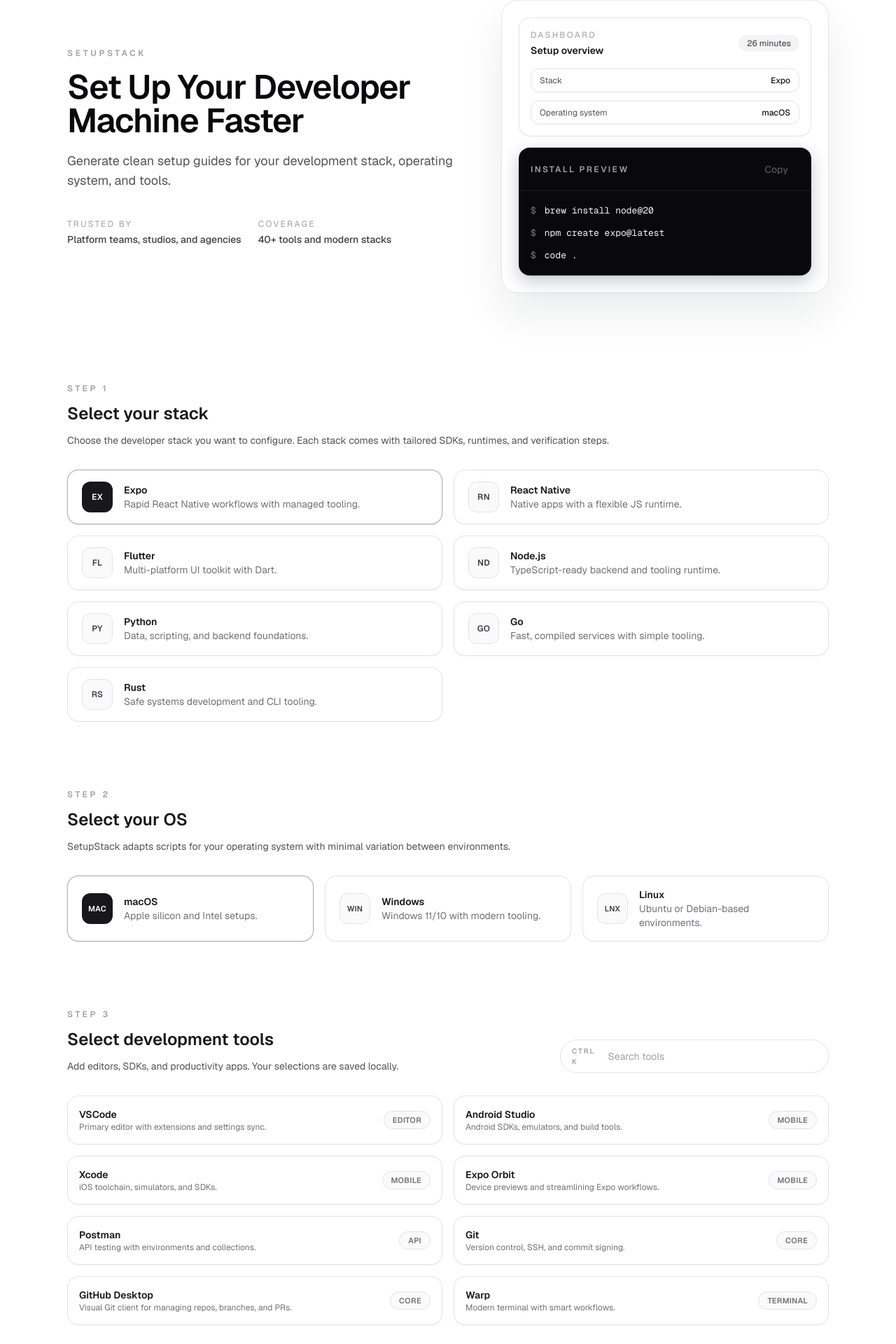
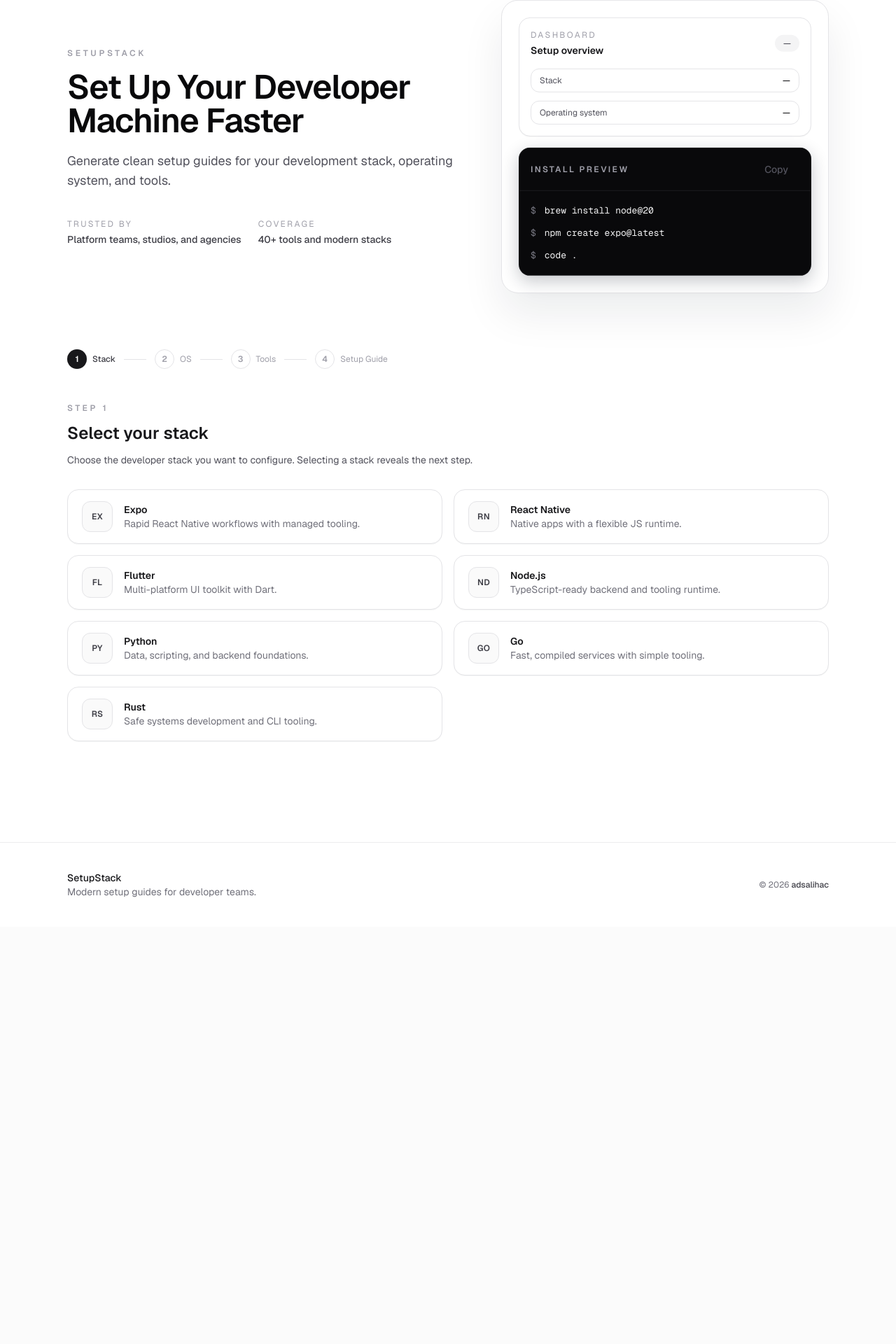
Before and after one commit to adsalihac/setupstack, a Next.js app: page / in a window 1280 px wide. Shown: the part 135-2055 px from the top of the page at 70% size. After the commit the page ends 1459 px from the top, so only its background shows below. Built offline with nearby package versions, Linux system fonts and the light colour scheme.

Commit message:
feat: refactor Home component to improve state management and add animation transitions

```diff
--- a/src/app/page.tsx
+++ b/src/app/page.tsx
@@ -1,7 +1,7 @@
 "use client";
 
-import { useEffect, useMemo, useRef, useState } from "react";
-import { motion } from "framer-motion";
+import { useMemo, useRef, useState } from "react";
+import { motion, AnimatePresence } from "framer-motion";
 import { Button } from "@/components/Button";
 import { Card } from "@/components/Card";
 import { CommandBlock } from "@/components/CommandBlock";
@@ -13,7 +13,6 @@
 import { SetupSection } from "@/components/SetupSection";
 import { StackCard } from "@/components/StackCard";
 import { ToolCard } from "@/components/ToolCard";
-import { useLocalStorage } from "@/hooks/useLocalStorage";
 import {
   operatingSystems,
   stackToolMap,
@@ -30,56 +29,53 @@
   sumEstimates,
 } from "@/lib/utils";
 
+const fadeUp = {
+  initial: { opacity: 0, y: 16 },
+  animate: { opacity: 1, y: 0 },
+  exit: { opacity: 0, y: -8 },
+  transition: { duration: 0.25, ease: "easeOut" as const },
+};
+
 export default function Home() {
-  const { value: selectedStackId, setValue: setSelectedStackId } =
-    useLocalStorage("setupstack.stack", stacks[0].id);
-  const { value: selectedOS, setValue: setSelectedOS } = useLocalStorage<OSId>(
-    "setupstack.os",
-    "macos"
-  );
-  const { value: selectedTools, setValue: setSelectedTools } =
-    useLocalStorage<ToolId[]>("setupstack.tools", []);
-  const { value: completedSteps, setValue: setCompletedSteps } =
-    useLocalStorage<string[]>("setupstack.progress", []);
-
+  const [currentStep, setCurrentStep] = useState<1 | 2 | 3>(1);
+  const [selectedStackId, setSelectedStackId] = useState<StackId | null>(null);
+  const [selectedOS, setSelectedOS] = useState<OSId | null>(null);
+  const [selectedTools, setSelectedTools] = useState<ToolId[]>([]);
+  const [completedSteps, setCompletedSteps] = useState<string[]>([]);
   const [search, setSearch] = useState("");
-  const [installOS, setInstallOS] = useState<OSId>(selectedOS);
+  const [installOS, setInstallOS] = useState<OSId>("macos");
   const searchRef = useRef<HTMLInputElement | null>(null);
 
-  const stack = stacks.find((item) => item.id === selectedStackId) ?? stacks[0];
-  const os =
-    operatingSystems.find((item) => item.id === selectedOS) ??
-    operatingSystems[0];
+  const stack = stacks.find((s) => s.id === selectedStackId) ?? null;
+  const os = operatingSystems.find((o) => o.id === selectedOS) ?? null;
 
   const stackTools = useMemo(
-    () => stackToolMap[stack.id].map((id) => toolLookup[id]),
-    [stack.id]
+    () => (stack ? stackToolMap[stack.id].map((id) => toolLookup[id]) : []),
+    [stack]
   );
 
   const filteredTools = useMemo(() => {
     if (!search.trim()) return stackTools;
-    const query = search.toLowerCase();
+    const q = search.toLowerCase();
     return stackTools.filter(
-      (tool) =>
-        tool.name.toLowerCase().includes(query) ||
-        tool.description.toLowerCase().includes(query) ||
-        tool.category.toLowerCase().includes(query)
+      (t) =>
+        t.name.toLowerCase().includes(q) ||
+        t.description.toLowerCase().includes(q) ||
+        t.category.toLowerCase().includes(q)
     );
   }, [search, stackTools]);
 
   const selectedToolObjects = useMemo(
-    () => stackTools.filter((tool) => selectedTools.includes(tool.id)),
+    () => stackTools.filter((t) => selectedTools.includes(t.id)),
     [selectedTools, stackTools]
   );
 
   const setupSections = useMemo(
     () =>
-      buildSetupSections({
-        stack,
-        osId: os.id,
-        tools: selectedToolObjects,
-      }),
-    [os.id, selectedToolObjects, stack]
+      stack && os
+        ? buildSetupSections({ stack, osId: os.id, tools: selectedToolObjects })
+        : [],
+    [os, selectedToolObjects, stack]
   );
 
   const installScripts = useMemo(
@@ -88,54 +84,51 @@
   );
 
   const estimatedTime = useMemo(() => {
+    if (!stack || !os) return "—";
     const base = getBaseEstimate(os.id);
     return formatMinutes(sumEstimates(stack, selectedToolObjects, base));
-  }, [os.id, selectedToolObjects, stack]);
+  }, [os, selectedToolObjects, stack]);
+
+  const handleSelectStack = (id: StackId) => {
+    setSelectedStackId(id);
+    setSelectedOS(null);
+    setSelectedTools([]);
+    setCompletedSteps([]);
+    setSearch("");
+    setCurrentStep(2);
+  };
+
+  const handleSelectOS = (id: OSId) => {
+    setSelectedOS(id);
+    setInstallOS(id);
+    setSelectedTools([]);
+    setCompletedSteps([]);
+    setCurrentStep(3);
+  };
 
   const toggleTool = (toolId: ToolId) => {
-    setSelectedTools((current) =>
-      current.includes(toolId)
-        ? current.filter((id) => id !== toolId)
-        : [...current, toolId]
+    setSelectedTools((prev) =>
+      prev.includes(toolId) ? prev.filter((id) => id !== toolId) : [...prev, toolId]
     );
   };
 
-  const handleSelectStack = (id: StackId) => {
-    if (id === stack.id) return;
-    setSelectedStackId(id);
+  const handleReset = () => {
+    setCurrentStep(1);
+    setSelectedStackId(null);
+    setSelectedOS(null);
     setSelectedTools([]);
     setCompletedSteps([]);
     setSearch("");
   };
 
-  const handleSelectOS = (id: OSId) => {
-    setSelectedOS(id);
-    setInstallOS(id);
-  };
-
   const toggleStep = (stepId: string) => {
-    setCompletedSteps((current) =>
-      current.includes(stepId)
-        ? current.filter((id) => id !== stepId)
-        : [...current, stepId]
+    setCompletedSteps((prev) =>
+      prev.includes(stepId) ? prev.filter((id) => id !== stepId) : [...prev, stepId]
     );
   };
 
-  useEffect(() => {
-    const handleShortcut = (event: KeyboardEvent) => {
-      if (
-        (event.metaKey || event.ctrlKey) &&
-        event.key.toLowerCase() === "k"
-      ) {
-        event.preventDefault();
-        searchRef.current?.focus();
-      }
-    };
-    window.addEventListener("keydown", handleShortcut);
-    return () => window.removeEventListener("keydown", handleShortcut);
-  }, []);
-
   const handleExport = (type: "markdown" | "pdf") => {
+    if (!stack || !os) return;
     if (type === "pdf") {
       window.print();
       return;
@@ -160,6 +153,8 @@
     <div className="min-h-screen bg-white">
       <Navbar />
       <main className="mx-auto flex w-full max-w-6xl flex-1 flex-col px-6 pb-24 lg:px-8">
+
+        {/* Hero */}
         <section className="relative pb-20 pt-16">
           <div className="absolute inset-0 -z-10 bg-[radial-gradient(circle_at_top,#f4f4f5,transparent_60%)]" />
           <div className="grid gap-12 lg:grid-cols-[1.1fr_0.9fr] lg:items-center">
@@ -176,20 +171,12 @@
               </p>
               <div className="mt-10 flex flex-wrap gap-6 text-sm text-zinc-500">
                 <div>
-                  <p className="text-xs uppercase tracking-[0.2em] text-zinc-400">
-                    Trusted by
-                  </p>
-                  <p className="mt-1 font-medium text-zinc-700">
-                    Platform teams, studios, and agencies
-                  </p>
+                  <p className="text-xs uppercase tracking-[0.2em] text-zinc-400">Trusted by</p>
+                  <p className="mt-1 font-medium text-zinc-700">Platform teams, studios, and agencies</p>
                 </div>
                 <div>
-                  <p className="text-xs uppercase tracking-[0.2em] text-zinc-400">
-                    Coverage
-                  </p>
-                  <p className="mt-1 font-medium text-zinc-700">
-                    40+ tools and modern stacks
-                  </p>
+                  <p className="text-xs uppercase tracking-[0.2em] text-zinc-400">Coverage</p>
+                  <p className="mt-1 font-medium text-zinc-700">40+ tools and modern stacks</p>
                 </div>
               </div>
             </div>
@@ -202,12 +189,8 @@
                 <Card className="p-4">
                   <div className="flex items-center justify-between">
                     <div>
-                      <p className="text-xs uppercase tracking-[0.2em] text-zinc-400">
-                        Dashboard
-                      </p>
-                      <p className="mt-1 text-sm font-semibold text-zinc-900">
-                        Setup overview
-                      </p>
+                      <p className="text-xs uppercase tracking-[0.2em] text-zinc-400">Dashboard</p>
+                      <p className="mt-1 text-sm font-semibold text-zinc-900">Setup overview</p>
                     </div>
                     <span className="rounded-full bg-zinc-100 px-3 py-1 text-xs font-medium text-zinc-600">
                       {estimatedTime}
@@ -216,38 +199,75 @@
                   <div className="mt-4 grid gap-3">
                     <div className="flex items-center justify-between rounded-xl border border-zinc-200 px-3 py-2 text-xs text-zinc-600">
                       <span>Stack</span>
-                      <span className="font-medium text-zinc-900">{stack.name}</span>
+                      <span className="font-medium text-zinc-900">{stack?.name ?? "—"}</span>
                     </div>
                     <div className="flex items-center justify-between rounded-xl border border-zinc-200 px-3 py-2 text-xs text-zinc-600">
                       <span>Operating system</span>
-                      <span className="font-medium text-zinc-900">{os.name}</span>
+                      <span className="font-medium text-zinc-900">{os?.name ?? "—"}</span>
                     </div>
                   </div>
                 </Card>
                 <CommandBlock
                   label="Install preview"
-                  commands={[
-                    "brew install node@20",
-                    "npm create expo@latest",
-                    "code .",
-                  ]}
+                  commands={["brew install node@20", "npm create expo@latest", "code ."]}
                 />
               </div>
             </motion.div>
           </div>
         </section>
 
-        <section id="stacks" className="scroll-mt-24 py-12">
+        {/* Step progress bar */}
+        <div className="mb-12 flex items-center gap-2">
+          {([1, 2, 3, 4] as const).map((step) => {
+            const reached = step <= 3 ? currentStep >= step : currentStep >= 3 && selectedTools.length > 0;
+            return (
+              <div key={step} className="flex items-center gap-2">
+                <div
+                  className={`flex h-7 w-7 items-center justify-center rounded-full text-xs font-semibold transition-colors ${
+                    reached
+                      ? "bg-zinc-900 text-white"
+                      : "border border-zinc-200 text-zinc-400"
+                  }`}
+                >
+                  {step}
+                </div>
+                <span
+                  className={`hidden text-xs sm:block transition-colors ${
+                    reached ? "text-zinc-700 font-medium" : "text-zinc-400"
+                  }`}
+                >
+                  {step === 1 ? "Stack" : step === 2 ? "OS" : step === 3 ? "Tools" : "Setup Guide"}
+                </span>
+                {step < 4 && (
+                  <div
+                    className={`mx-1 h-px w-8 transition-colors ${
+                      (step < 3 ? currentStep > step : currentStep >= 3) ? "bg-zinc-400" : "bg-zinc-200"
+                    }`}
+                  />
+                )}
+              </div>
+            );
+          })}
+          {currentStep > 1 && (
+            <button
+              type="button"
+              onClick={handleReset}
+              className="ml-auto text-xs text-zinc-400 hover:text-zinc-700 transition-colors"
+            >
+              Start over
+            </button>
+          )}
+        </div>
+
+        {/* Step 1 — Stack */}
+        <AnimatePresence mode="wait">
+          {currentStep >= 1 && (
+            <motion.section key="step1" id="stacks" className="scroll-mt-24 pb-12" {...fadeUp}>
               <div className="flex flex-col gap-3">
-            <p className="text-xs font-semibold uppercase tracking-[0.3em] text-zinc-400">
-              Step 1
-            </p>
-            <h2 className="text-2xl font-semibold text-zinc-900">
-              Select your stack
-            </h2>
+                <p className="text-xs font-semibold uppercase tracking-[0.3em] text-zinc-400">Step 1</p>
+                <h2 className="text-2xl font-semibold text-zinc-900">Select your stack</h2>
                 <p className="text-sm text-zinc-600">
-              Choose the developer stack you want to configure. Each stack comes
-              with tailored SDKs, runtimes, and verification steps.
+                  Choose the developer stack you want to configure. Selecting a stack reveals the next step.
                 </p>
               </div>
               <div className="mt-8 grid gap-4 md:grid-cols-2">
@@ -255,24 +275,24 @@
                   <StackCard
                     key={item.id}
                     stack={item}
-                selected={item.id === stack.id}
+                    selected={item.id === selectedStackId}
                     onSelect={handleSelectStack}
                   />
                 ))}
               </div>
-        </section>
+            </motion.section>
+          )}
+        </AnimatePresence>
 
-        <section id="os" className="scroll-mt-24 py-12">
+        {/* Step 2 — OS */}
+        <AnimatePresence>
+          {currentStep >= 2 && (
+            <motion.section key="step2" id="os" className="scroll-mt-24 py-12" {...fadeUp}>
               <div className="flex flex-col gap-3">
-            <p className="text-xs font-semibold uppercase tracking-[0.3em] text-zinc-400">
-              Step 2
-            </p>
-            <h2 className="text-2xl font-semibold text-zinc-900">
-              Select your OS
-            </h2>
+                <p className="text-xs font-semibold uppercase tracking-[0.3em] text-zinc-400">Step 2</p>
+                <h2 className="text-2xl font-semibold text-zinc-900">Select your OS</h2>
                 <p className="text-sm text-zinc-600">
-              SetupStack adapts scripts for your operating system with minimal
-              variation between environments.
+                  SetupStack adapts install scripts for your operating system. Selecting an OS reveals your tools.
                 </p>
               </div>
               <div className="mt-8 grid gap-4 md:grid-cols-3">
@@ -280,25 +300,25 @@
                   <OSCard
                     key={item.id}
                     os={item}
-                selected={item.id === os.id}
+                    selected={item.id === selectedOS}
                     onSelect={handleSelectOS}
                   />
                 ))}
               </div>
-        </section>
+            </motion.section>
+          )}
+        </AnimatePresence>
 
-        <section id="tools" className="scroll-mt-24 py-12">
+        {/* Step 3 — Tools */}
+        <AnimatePresence>
+          {currentStep >= 3 && (
+            <motion.section key="step3" id="tools" className="scroll-mt-24 py-12" {...fadeUp}>
               <div className="flex flex-wrap items-end justify-between gap-6">
                 <div className="flex flex-col gap-3">
-              <p className="text-xs font-semibold uppercase tracking-[0.3em] text-zinc-400">
-                Step 3
-              </p>
-              <h2 className="text-2xl font-semibold text-zinc-900">
-                Select development tools
-              </h2>
+                  <p className="text-xs font-semibold uppercase tracking-[0.3em] text-zinc-400">Step 3</p>
+                  <h2 className="text-2xl font-semibold text-zinc-900">Select development tools</h2>
                   <p className="text-sm text-zinc-600">
-                Add editors, SDKs, and productivity apps. Your selections are
-                saved locally.
+                    Pick the tools for your stack, then generate your personalised guide.
                   </p>
                 </div>
                 <div className="w-full max-w-sm">
@@ -306,7 +326,7 @@
                     ref={searchRef}
                     placeholder="Search tools"
                     value={search}
-                onChange={(event) => setSearch(event.target.value)}
+                    onChange={(e) => setSearch(e.target.value)}
                   />
                 </div>
               </div>
@@ -320,19 +340,19 @@
                   />
                 ))}
               </div>
-        </section>
+            </motion.section>
+          )}
+        </AnimatePresence>
 
-        <section id="setup" className="scroll-mt-24 py-12">
+        {/* Step 4 — Setup Guide */}
+        <AnimatePresence>
+          {currentStep >= 3 && stack && os && selectedTools.length > 0 && (
+            <motion.section key="step4" id="setup" className="scroll-mt-24 py-12" {...fadeUp}>
               <div className="flex flex-col gap-3">
-            <p className="text-xs font-semibold uppercase tracking-[0.3em] text-zinc-400">
-              Step 4
-            </p>
-            <h2 className="text-2xl font-semibold text-zinc-900">
-              Generated setup guide
-            </h2>
+                <p className="text-xs font-semibold uppercase tracking-[0.3em] text-zinc-400">Step 4</p>
+                <h2 className="text-2xl font-semibold text-zinc-900">Generated setup guide</h2>
                 <p className="text-sm text-zinc-600">
-              Export a clean, production-ready setup guide with progress
-              tracking and install scripts.
+                  Your personalised guide for <strong>{stack.name}</strong> on <strong>{os.name}</strong>.
                 </p>
               </div>
               <div className="mt-8 grid gap-10 lg:grid-cols-[1fr_320px]">
@@ -340,26 +360,14 @@
                   <Card className="p-6">
                     <div className="flex flex-wrap items-center justify-between gap-4">
                       <div>
-                    <p className="text-xs uppercase tracking-[0.2em] text-zinc-400">
-                      Estimated setup time
-                    </p>
-                    <p className="mt-2 text-2xl font-semibold text-zinc-900">
-                      {estimatedTime}
-                    </p>
+                        <p className="text-xs uppercase tracking-[0.2em] text-zinc-400">Estimated setup time</p>
+                        <p className="mt-2 text-2xl font-semibold text-zinc-900">{estimatedTime}</p>
                       </div>
                       <div className="flex gap-3">
-                    <Button
-                      variant="secondary"
-                      size="sm"
-                      onClick={() => handleExport("markdown")}
-                    >
+                        <Button variant="secondary" size="sm" onClick={() => handleExport("markdown")}>
                           Export Markdown
                         </Button>
-                    <Button
-                      variant="outline"
-                      size="sm"
-                      onClick={() => handleExport("pdf")}
-                    >
+                        <Button variant="outline" size="sm" onClick={() => handleExport("pdf")}>
                           Export PDF
                         </Button>
                       </div>
@@ -369,12 +377,8 @@
                   <Card className="p-6">
                     <div className="flex flex-wrap items-center justify-between gap-4">
                       <div>
-                    <p className="text-xs uppercase tracking-[0.2em] text-zinc-400">
-                      Install script generator
-                    </p>
-                    <p className="mt-2 text-lg font-semibold text-zinc-900">
-                      Brew, Winget, and Apt scripts
-                    </p>
+                        <p className="text-xs uppercase tracking-[0.2em] text-zinc-400">Install script generator</p>
+                        <p className="mt-2 text-lg font-semibold text-zinc-900">Brew, Winget, and Apt scripts</p>
                       </div>
                       <div className="flex gap-2 rounded-full border border-zinc-200 bg-white p-1">
                         {(
@@ -405,7 +409,7 @@
                         commands={
                           installScripts[installOS].length
                             ? installScripts[installOS]
-                        : ["echo \"Select tools to generate scripts\""]
+                            : ['echo "Select tools to generate scripts"']
                         }
                       />
                     </div>
@@ -426,9 +430,7 @@
 
                 <aside className="space-y-6 lg:sticky lg:top-24 lg:self-start">
                   <Card className="p-5">
-                <p className="text-sm font-semibold text-zinc-900">
-                  Setup navigation
-                </p>
+                    <p className="text-sm font-semibold text-zinc-900">Setup navigation</p>
                     <div className="mt-4 space-y-2 text-sm text-zinc-600">
                       {setupSections.map((section) => (
                         <a
@@ -437,29 +439,20 @@
                           className="flex items-center justify-between rounded-lg border border-zinc-200 px-3 py-2 transition hover:border-zinc-300 hover:text-zinc-900"
                         >
                           <span>{section.title}</span>
-                      <span className="text-xs text-zinc-400">-&gt;</span>
+                          <span className="text-xs text-zinc-400">→</span>
                         </a>
                       ))}
                     </div>
                   </Card>
                   <ProgressTracker
-                steps={setupSections.map((section) => ({
-                  id: section.id,
-                  title: section.title,
-                }))}
+                    steps={setupSections.map((s) => ({ id: s.id, title: s.title }))}
                     completed={completedSteps}
                     onToggle={toggleStep}
                   />
                   <Card className="p-5">
-                <p className="text-sm font-semibold text-zinc-900">
-                  Selected stack
-                </p>
-                <p className="mt-2 text-sm text-zinc-600">
-                  {stack.name} on {os.name}
-                </p>
-                <div className="mt-4 text-xs uppercase tracking-[0.2em] text-zinc-400">
-                  Tools selected
-                </div>
+                    <p className="text-sm font-semibold text-zinc-900">Selected stack</p>
+                    <p className="mt-2 text-sm text-zinc-600">{stack.name} on {os.name}</p>
+                    <div className="mt-4 text-xs uppercase tracking-[0.2em] text-zinc-400">Tools selected</div>
                     <div className="mt-3 flex flex-wrap gap-2">
                       {selectedToolObjects.length ? (
                         selectedToolObjects.map((tool) => (
@@ -471,15 +464,15 @@
                           </span>
                         ))
                       ) : (
-                    <span className="text-xs text-zinc-400">
-                      Add tools to personalize this guide.
-                    </span>
+                        <span className="text-xs text-zinc-400">No tools selected.</span>
                       )}
                     </div>
                   </Card>
                 </aside>
               </div>
-        </section>
+            </motion.section>
+          )}
+        </AnimatePresence>
       </main>
       <Footer />
     </div>
```
Lines whose indentation alone changed are shown as unchanged.
